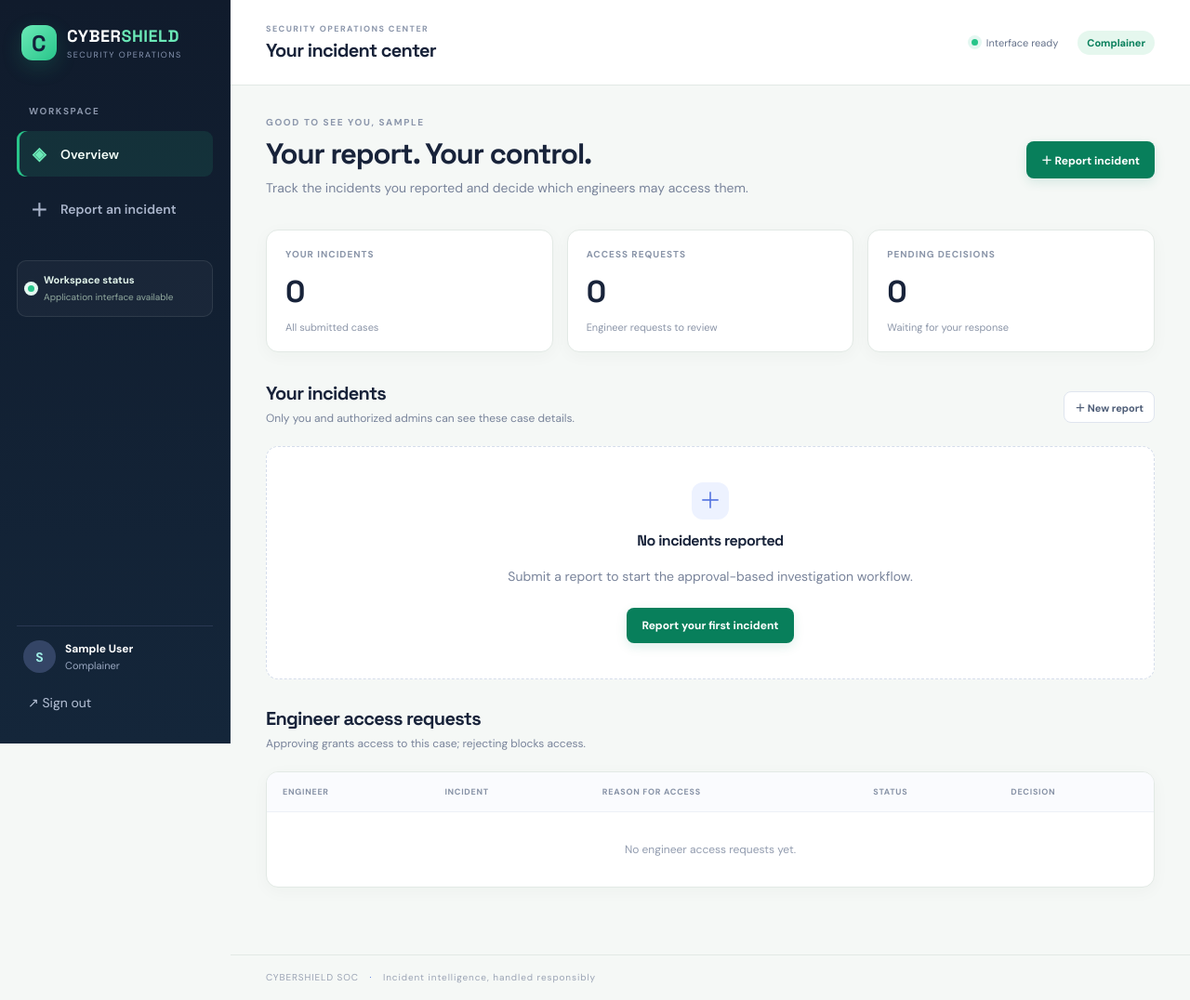
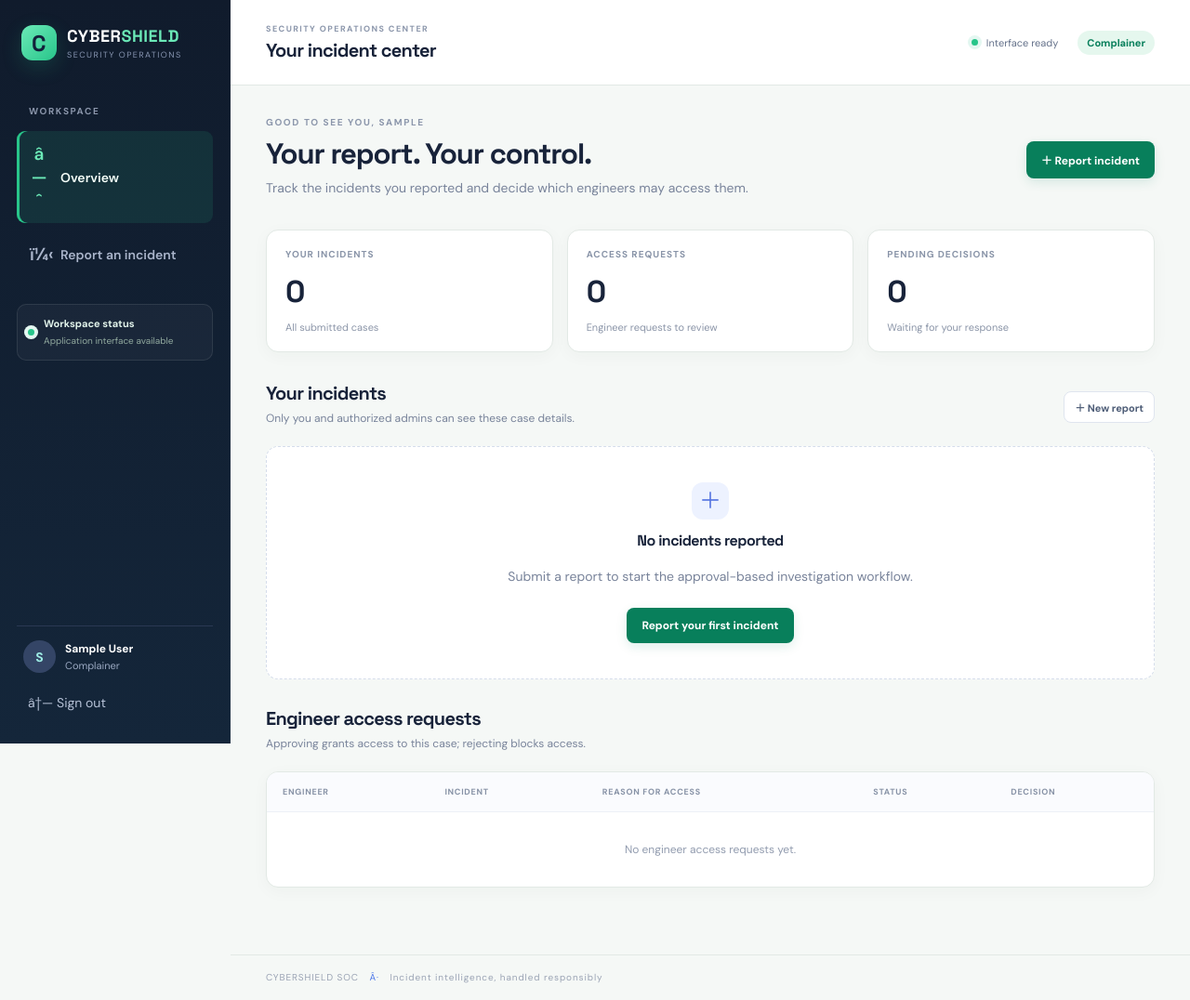
Before and after one commit to PadhmavathiJ/cybershield, a Flask app: page / in a window 1280 px wide. Shown: the whole page at 93% size. Run offline with Flask 3, Linux system fonts and the light colour scheme; the visitor is signed in with stand-in values (Sample User, id 1); data comes from the database, SQL or seed files in the repository; data that the repository does not hold is empty.

Commit message:
Load SOC styles alongside prototype styles

```diff
--- a/cybershield_soc/templates/base.html
+++ b/cybershield_soc/templates/base.html
@@ -10,6 +10,7 @@
   <link rel="preconnect" href="https://fonts.gstatic.com" crossorigin>
   <link href="https://fonts.googleapis.com/css2?family=DM+Sans:wght@400;500;600;700&family=Space+Grotesk:wght@500;600;700&display=swap" rel="stylesheet">
   <link rel="stylesheet" href="{{ url_for('static', filename='style.css') }}">
+  <link rel="stylesheet" href="{{ url_for('static', filename='soc.css') }}">
 </head>
 <body>
 {% if me.user_id %}
@@ -23,21 +24,21 @@
   <nav class="primary-nav" aria-label="Main navigation">
     <a class="nav-link {% if request.endpoint == 'home' %}active{% endif %}"
        href="{{ url_for('home') }}" {% if request.endpoint == 'home' %}aria-current="page"{% endif %}>
-      <span aria-hidden="true">◈</span> Overview
+      <span aria-hidden="true">â—ˆ</span> Overview
     </a>
     {% if me.role == 'admin' %}
     <a class="nav-link {% if request.endpoint in ['table_index','list_records','create_record','edit_record','edit_campaign_event','delete_campaign_event','delete_record'] %}active{% endif %}"
        href="{{ url_for('table_index') }}">
-      <span aria-hidden="true">▤</span> Database explorer
+      <span aria-hidden="true">â–¤</span> Database explorer
     </a>
     <a class="nav-link {% if request.endpoint == 'admin_users' %}active{% endif %}"
        href="{{ url_for('admin_users') }}">
-      <span aria-hidden="true">♙</span> User access
+      <span aria-hidden="true">â™™</span> User access
     </a>
     {% elif me.role == 'complainer' %}
     <a class="nav-link {% if request.endpoint == 'new_incident' %}active{% endif %}"
        href="{{ url_for('new_incident') }}">
-      <span aria-hidden="true">＋</span> Report an incident
+      <span aria-hidden="true">ï¼‹</span> Report an incident
     </a>
     {% endif %}
   </nav>
@@ -57,7 +58,7 @@
     </div>
     <form method="post" action="{{ url_for('logout') }}">
       <input type="hidden" name="_csrf" value="{{ csrf_token }}">
-      <button class="logout" type="submit"><span aria-hidden="true">↗</span> Sign out</button>
+      <button class="logout" type="submit"><span aria-hidden="true">â†—</span> Sign out</button>
     </form>
   </div>
 </aside>
@@ -92,7 +93,7 @@
   </section>
 
   <footer class="footer">
-    CYBERSHIELD SOC <span>·</span> Incident intelligence, handled responsibly
+    CYBERSHIELD SOC <span>Â·</span> Incident intelligence, handled responsibly
   </footer>
 </main>
 </body>
```
